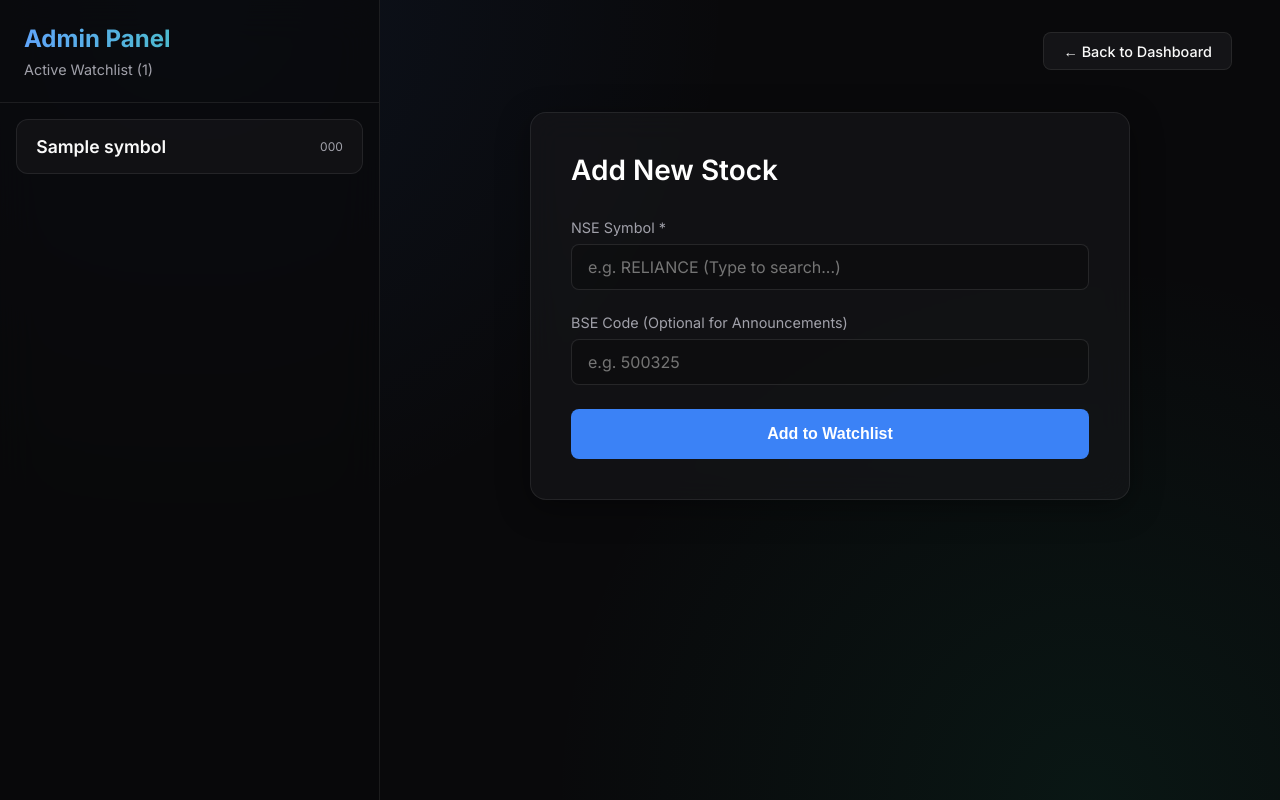
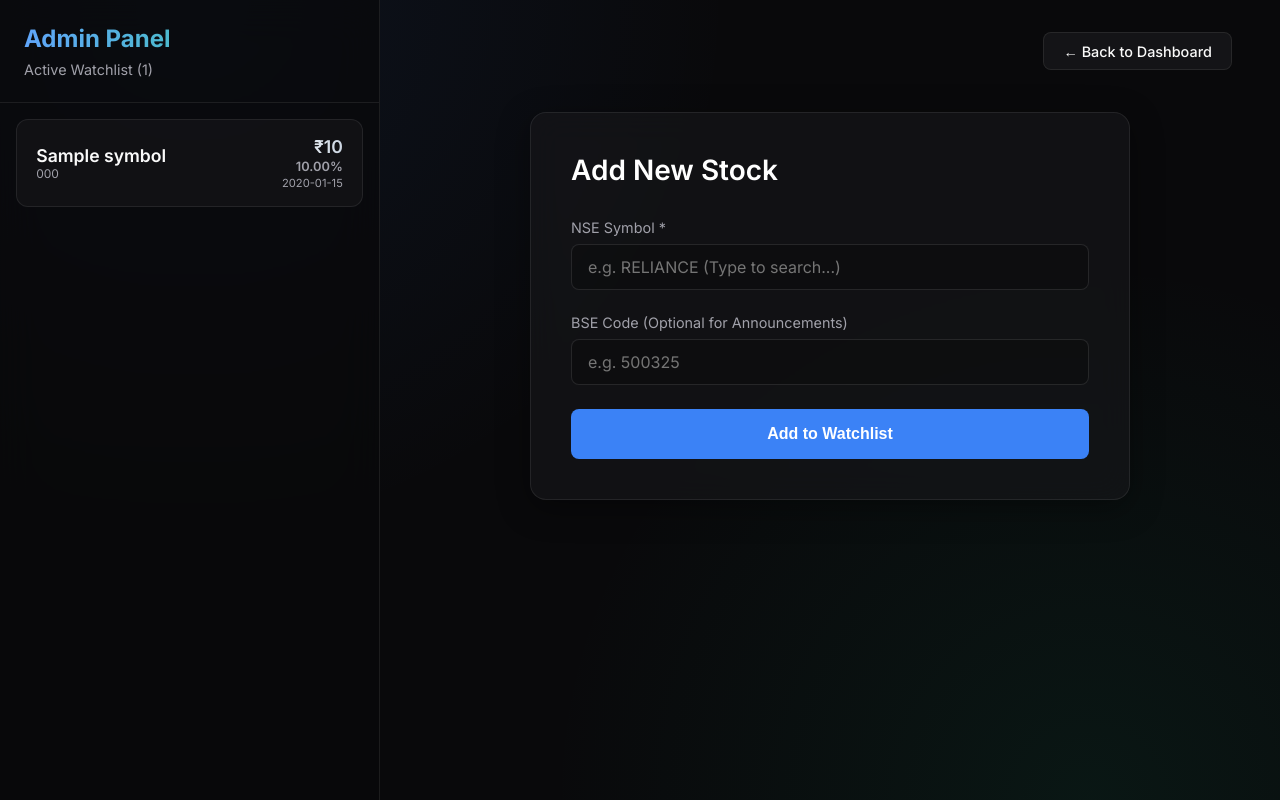
Before and after one commit to 11abhinav/stockupdates, a Flask app: template templates/admin.html in a window 1280 px wide. Run offline with Flask 3, Linux system fonts and the light colour scheme; the template is opened without the code that fills it: most values are stand-ins (such as "Sample title", 1, 10 or a date in 2020); parts of the project's set-up code (start-up, migrations or seed data) failed here and were passed over.

Commit message:
Fix import crash, add autocomplete to admin panel, and show full watchlist in admin sidebar

```diff
--- a/app.py
+++ b/app.py
@@ -3,7 +3,6 @@ import logging
 from flask import Flask, render_template, request, jsonify, redirect, url_for
 from apscheduler.schedulers.background import BackgroundScheduler
 import db
-import bot
 
 # Initialize logging
 logging.basicConfig(level=logging.INFO)
@@ -125,6 +124,33 @@ def api_refresh_watchlist():
     except Exception as e:
         return jsonify({'success': False, 'error': str(e)})
 
+@app.route('/api/search')
+def api_search():
+    query = request.args.get('q', '').strip()
+    if not query:
+        return jsonify([])
+    try:
+        import requests
+        headers = {'User-Agent': 'Mozilla/5.0'}
+        # Search Yahoo Finance, filtering for NSE (.NS) and BSE (.BO) stocks
+        url = f"https://query2.finance.yahoo.com/v1/finance/search?q={query}&quotesCount=15&newsCount=0"
+        resp = requests.get(url, headers=headers, timeout=5)
+        data = resp.json()
+        results = []
+        for quote in data.get('quotes', []):
+            symbol = quote.get('symbol', '')
+            # Prioritize .NS stocks, and sometimes .BO if no .NS is available
+            if symbol.endswith('.NS'):
+                results.append({
+                    'symbol': symbol.replace('.NS', ''),
+                    'name': quote.get('shortname', quote.get('longname', '')),
+                    'exchange': 'NSE'
+                })
+        return jsonify(results)
+    except Exception as e:
+        log.error(f"Search API Error: {e}")
+        return jsonify([])
+
 @app.route('/admin', methods=['GET', 'POST'])
 def admin():
     if request.method == 'POST':
@@ -134,13 +160,26 @@ def admin():
             success = db.add_stock(symbol, bse_code if bse_code else None)
             return redirect(url_for('admin', success=success))
 
-    watchlist = db.get_watchlist()
+    prices = db.get_all_prices()
     recent_alerts = db.get_recent_alerts(200)
     alerts_by_symbol = set(a['symbol'] for a in recent_alerts)
-    for w in watchlist:
-        w['has_alert'] = w['symbol'] in alerts_by_symbol
 
-    return render_template('admin.html', watchlist=watchlist)
+    from zoneinfo import ZoneInfo
+    ist = ZoneInfo("Asia/Kolkata")
+    utc = ZoneInfo("UTC")
+
+    for p in prices:
+        p['has_alert'] = p['symbol'] in alerts_by_symbol
+        if p.get('last_fetched'):
+            dt = p['last_fetched']
+            if dt.tzinfo is None:
+                dt = dt.replace(tzinfo=utc)
+            p['last_fetched'] = dt.astimezone(ist)
+
+    # Sort prices: those with alerts first, then alphabetically
+    prices.sort(key=lambda x: (not x.get('has_alert', False), x['symbol']))
+
+    return render_template('admin.html', watchlist=prices)
 
 if __name__ == "__main__":
     port = int(os.environ.get("PORT", 8080))
--- a/db.py
+++ b/db.py
@@ -135,7 +135,7 @@ def get_all_prices():
         with get_connection() as conn:
             with conn.cursor(cursor_factory=RealDictCursor) as cur:
                 cur.execute("""
-                    SELECT w.symbol, p.latest_price, p.change_pct, p.last_fetched
+                    SELECT w.symbol, w.bse_code, p.latest_price, p.change_pct, p.last_fetched
                     FROM stockupdates.watchlist w
                     LEFT JOIN stockupdates.prices p ON w.symbol = p.symbol
                     ORDER BY w.symbol;
--- a/templates/admin.html
+++ b/templates/admin.html
@@ -107,6 +107,7 @@
             transition: all 0.3s cubic-bezier(0.4, 0, 0.2, 1);
             position: relative;
             overflow: hidden;
+            flex-shrink: 0;
         }
 
         .watchlist-item:hover {
@@ -136,6 +137,24 @@
         .item-bse {
             font-size: 0.75rem;
             color: var(--text-muted);
+        }
+
+        .item-price {
+            text-align: right;
+            font-weight: 600;
+        }
+
+        .price-val {
+            font-size: 1.1rem;
+            background: linear-gradient(to right, #f8fafc, #cbd5e1);
+            -webkit-background-clip: text;
+            -webkit-text-fill-color: transparent;
+        }
+
+        .no-price {
+            color: var(--text-muted);
+            font-size: 0.9rem;
+            font-weight: normal;
         }
 
         /* Main Content Area */
@@ -310,13 +329,30 @@
         <div class="watchlist">
             {% for item in watchlist %}
             <div class="watchlist-item">
-                <div class="item-symbol">
-                    {{ item.symbol }}
-                    {% if item['has_alert'] %}
-                        <span class="alert-dot" title="Recent Alert"></span>
+                <div>
+                    <div class="item-symbol">
+                        {{ item.symbol }}
+                        {% if item['has_alert'] %}
+                            <span class="alert-dot" title="Recent Alert"></span>
+                        {% endif %}
+                    </div>
+                    <div class="item-bse">{{ item.bse_code or 'No BSE' }}</div>
+                </div>
+                <div class="item-price {% if not item.latest_price %}no-price{% endif %}">
+                    {% if item.latest_price %}
+                        <div class="price-val">₹{{ item.latest_price }}</div>
+                        {% if item.change_pct != None %}
+                            <div style="font-size: 0.8rem; margin-top: 2px; color: {{ 'var(--success)' if item.change_pct > 0 else 'var(--warning)' if item.change_pct < 0 else 'var(--text-muted)' }}">
+                                {{ '+' if item.change_pct > 0 else '' }}{{ "%.2f"|format(item.change_pct) }}%
+                            </div>
+                        {% endif %}
+                        <div style="font-size: 0.7rem; color: var(--text-muted); font-weight: normal; margin-top: 2px;">
+                            {{ item.last_fetched.strftime('%m-%d %H:%M') if item.last_fetched else '' }}
+                        </div>
+                    {% else %}
+                        No Data
                     {% endif %}
                 </div>
-                <div class="item-bse">{{ item.bse_code or 'No BSE' }}</div>
             </div>
             {% endfor %}
         </div>
```
